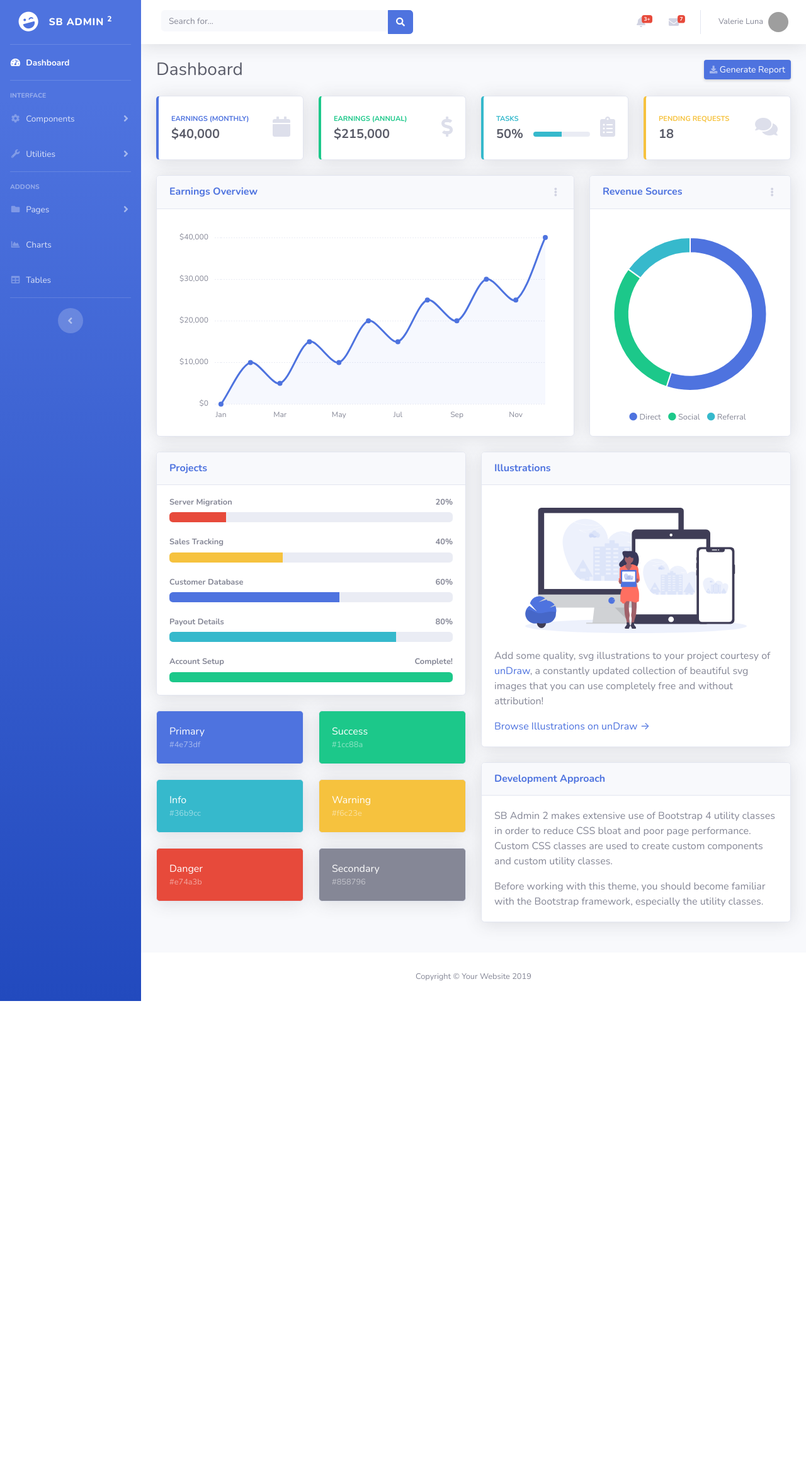
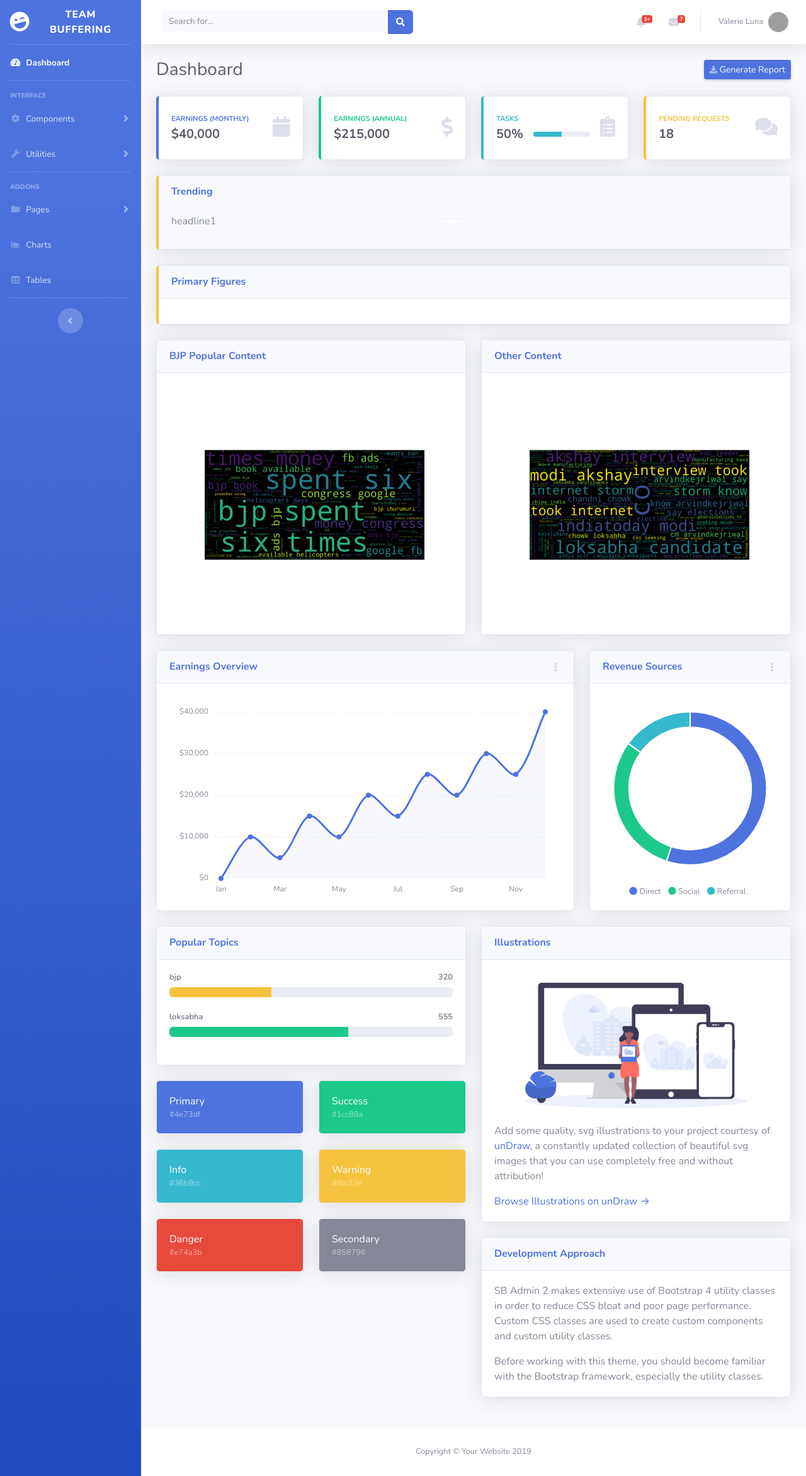
Before and after one commit to ParthJawale1996/Lok-Sabha-Elections-Dashboard, a Flask app: page / in a window 1280 px wide. Shown: the whole page at 63% size. Before the commit the page ends 1589 px from the top, so only its background shows below. Run offline with Flask 2, Linux system fonts and the light colour scheme; some libraries are stand-ins or nearby versions; grey boxes are pictures that could not be loaded.

Commit message:
Mofied webpage

```diff
--- a/app.py
+++ b/app.py
@@ -6,10 +6,15 @@
 
 app = Flask(__name__)
 
+top_topics = {'bjp':{'sentiment': 0.02, 'length': 320}, 'loksabha': {'sentiment': 0.42, 'length': 555}}
+total_docs = 0
+news_headlines = {'headline1', 'headline2'}
+for k,v in top_topics.items():
+	total_docs += v['length']
 
 @app.route("/")
 def template_test():
-    return render_template('index.html', my_string="Wheeeee!", my_list=[0,1,2,3,4,5])
+    return render_template('index.html', topics=top_topics, topic_docs=total_docs, headlines=list(news_headlines))
 
 
 if __name__ == '__main__':
--- a/templates/index.html
+++ b/templates/index.html
@@ -33,7 +33,7 @@
         <div class="sidebar-brand-icon rotate-n-15">
           <i class="fas fa-laugh-wink"></i>
         </div>
-        <div class="sidebar-brand-text mx-3">SB Admin <sup>2</sup></div>
+        <div class="sidebar-brand-text mx-3">Team Buffering</div>
       </a>
 
       <!-- Divider -->
@@ -418,7 +418,77 @@
             </div>
           </div>
 
+          <!-- Ticker row -->
+          <div class="row">
+            <div class="col-xl-12 col-lg-7">
+              <!-- News Carousel-->
+              <div class="card border-left-warning shadow mb-4">
+                <div class="card-header py-3">
+                  <h6 class="m-0 font-weight-bold text-primary">Trending</h6>
+                    <div id="newsCarousel" class="carousel slide" data-ride="carousel">
+                      <ol class="carousel-indicators">
+                        <li data-target="#newsCarousel" data-slide-to="0" class="active"></li>
+                        <li data-target="#newsCarousel" data-slide-to="1"></li>
+                        <li data-target="#newsCarousel" data-slide-to="2"></li>
+                      </ol>
+                      <br>
+                      <div class="carousel-inner">
+                        <div class="carousel-item active">
+                          <p>{{headlines[0]}}</p>
+                        </div>
+                        {% for newsItem in headlines[1:] %}
+                          <div class="carousel-item">
+                            <p>{{newsItem}}</p>
+                          </div>
+                        {% endfor %}
+                      </div>
+                    </div>
+                </div>
+              </div>
+            </div>
+          </div>
+
+          <!-- All Politicians Row -->
+          <div class="row">
+            <div class="col-xl-12 col-lg-7">
+              <!-- Political Figures-->
+              <div class="card border-left-warning shadow mb-4">
+                <div class="card-header py-3">
+                  <h6 class="m-0 font-weight-bold text-primary">Primary Figures</h6>
+                </div>
+                <div class="card-body">
+
+                </div>
+              </div>
+            </div>
+          </div>
+
           <!-- Content Row -->
+          <div class="row">
+            <div class="col-xl-6 col-lg-7">
+              <!-- Political Figures-->
+              <div class="card shadow mb-4">
+                <div class="card-header py-3">
+                  <h6 class="m-0 font-weight-bold text-primary">BJP Popular Content</h6>
+                </div>
+                <div class="card-body">
+                  <img style="width: 100%" src="/static/img/bjp_wordcloud.png" alt="BJP WordCloud">
+                </div>
+              </div>
+            </div>
+
+            <div class="col-xl-6 col-lg-7">
+              <!-- Political Figures-->
+              <div class="card shadow mb-4">
+                <div class="card-header py-3">
+                  <h6 class="m-0 font-weight-bold text-primary">Other Content</h6>
+                </div>
+                <div class="card-body">
+                  <img style="width: 100%" src="/static/img/non_bjp_wordcloud.png" alt="Other WordCloud">
+                </div>
+              </div>
+            </div>
+          </div>
 
           <div class="row">
 
@@ -499,29 +569,21 @@
               <!-- Project Card Example -->
               <div class="card shadow mb-4">
                 <div class="card-header py-3">
-                  <h6 class="m-0 font-weight-bold text-primary">Projects</h6>
+                  <h6 class="m-0 font-weight-bold text-primary">Popular Topics</h6>
                 </div>
                 <div class="card-body">
-                  <h4 class="small font-weight-bold">Server Migration <span class="float-right">20%</span></h4>
-                  <div class="progress mb-4">
-                    <div class="progress-bar bg-danger" role="progressbar" style="width: 20%" aria-valuenow="20" aria-valuemin="0" aria-valuemax="100"></div>
-                  </div>
-                  <h4 class="small font-weight-bold">Sales Tracking <span class="float-right">40%</span></h4>
-                  <div class="progress mb-4">
-                    <div class="progress-bar bg-warning" role="progressbar" style="width: 40%" aria-valuenow="40" aria-valuemin="0" aria-valuemax="100"></div>
-                  </div>
-                  <h4 class="small font-weight-bold">Customer Database <span class="float-right">60%</span></h4>
-                  <div class="progress mb-4">
-                    <div class="progress-bar" role="progressbar" style="width: 60%" aria-valuenow="60" aria-valuemin="0" aria-valuemax="100"></div>
-                  </div>
-                  <h4 class="small font-weight-bold">Payout Details <span class="float-right">80%</span></h4>
-                  <div class="progress mb-4">
-                    <div class="progress-bar bg-info" role="progressbar" style="width: 80%" aria-valuenow="80" aria-valuemin="0" aria-valuemax="100"></div>
-                  </div>
-                  <h4 class="small font-weight-bold">Account Setup <span class="float-right">Complete!</span></h4>
-                  <div class="progress">
-                    <div class="progress-bar bg-success" role="progressbar" style="width: 100%" aria-valuenow="100" aria-valuemin="0" aria-valuemax="100"></div>
-                  </div>
+                  {% for key, value in topics.items() %}
+                    <h4 class="small font-weight-bold">{{key}}<span class="float-right">{{value['length']}}</span></h4>
+                    <div class="progress mb-4">
+                      {% if value['sentiment'] < 0 %}
+                        <div class="progress-bar bg-danger" role="progressbar" style="width: {{((value['length']/topic_docs)*100)|int|string}}%" aria-valuenow="20" aria-valuemin="0" aria-valuemax="100"></div>
+                      {% elif 0 < value['sentiment'] < 0.3 %}
+                        <div class="progress-bar bg-warning" role="progressbar" style="width: {{((value['length']/topic_docs)*100)|int|string}}%" aria-valuenow="20" aria-valuemin="0" aria-valuemax="100"></div>
+                      {% elif value['sentiment'] >= 0.3 %}
+                        <div class="progress-bar bg-success" role="progressbar" style="width: {{((value['length']/topic_docs)*100)|int|string}}%" aria-valuenow="20" aria-valuemin="0" aria-valuemax="100"></div>
+                      {% endif %}
+                    </div>
+                  {% endfor %}
                 </div>
               </div>
 
@@ -672,6 +734,8 @@
   <script src="static/js/demo/chart-area-demo.js"></script>
   <script src="static/js/demo/chart-pie-demo.js"></script>
 
+  <script>$('.carousel').carousel({interval: 1500})</script>
+
 </body>
 
 </html>
```
Also changed, not shown: static/img/bjp_wordcloud.png (added), static/img/non_bjp_wordcloud.png (added).
